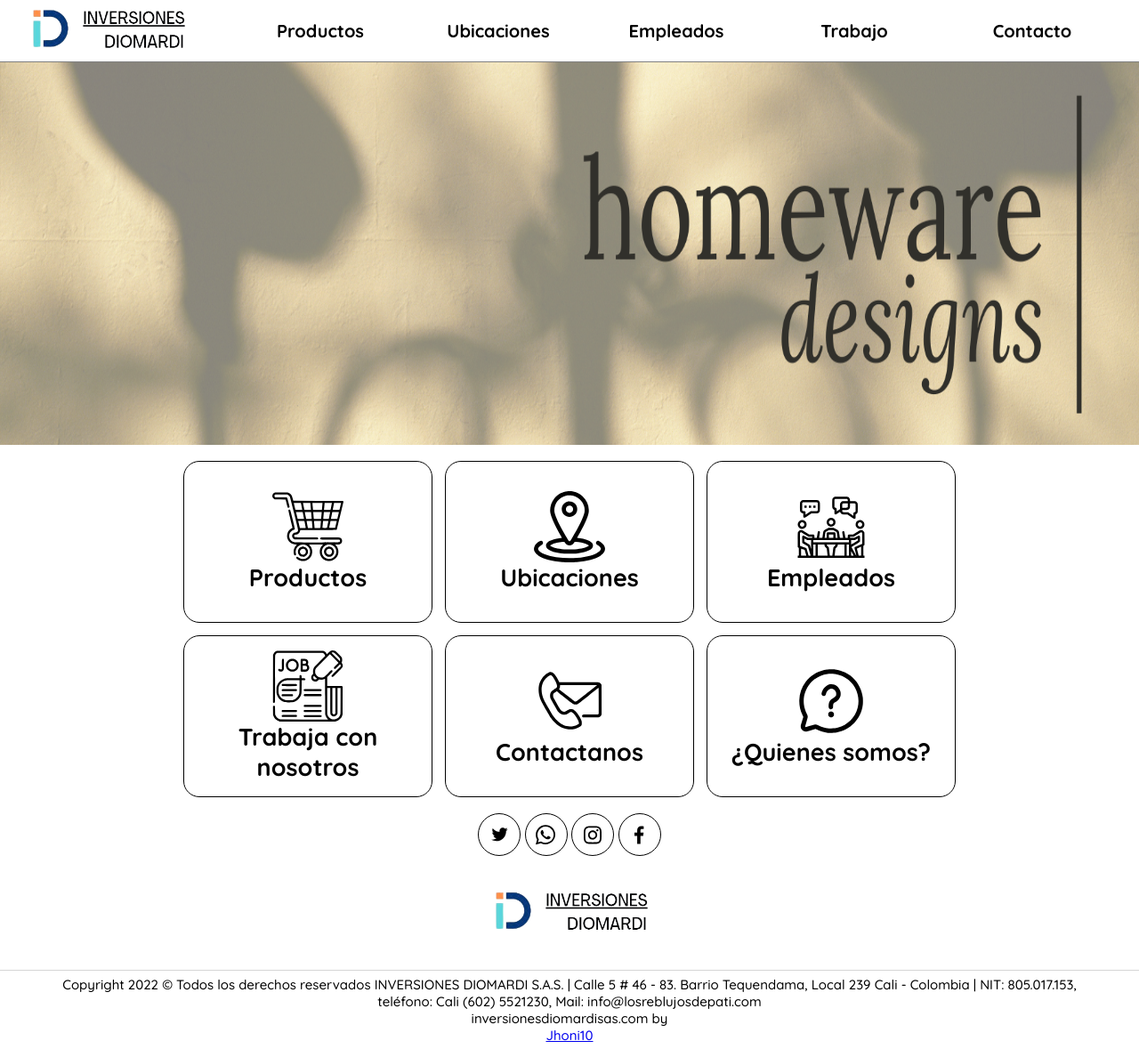
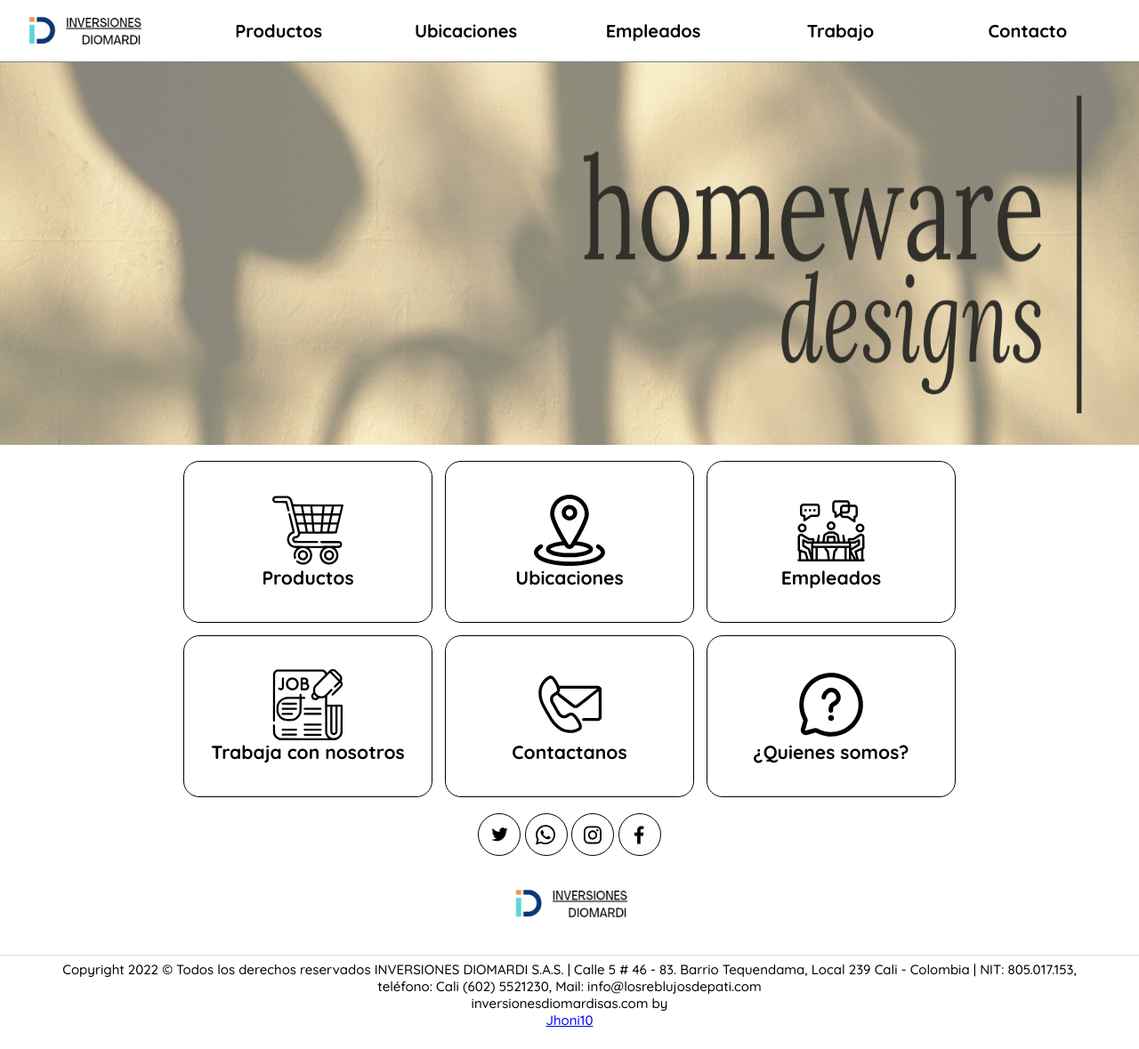
Before and after one commit to Jhonii10/inversiones-diomardi-sas, a plain HTML site: page index.html in a window 1280 px wide. Shown: the whole page at 89% size. Drawn offline with Linux system fonts and the light colour scheme.

Commit message:
cambios hechos el 09-02-2023

```diff
--- a/index.html
+++ b/index.html
@@ -14,6 +14,8 @@
 
 </head>
 <body>
+
+
 <header id="header">
 
   <div class="header-div">
@@ -118,6 +120,7 @@
 
 </section>
 
+<section class="data-test">
 
 <section class="contenido">
 
@@ -238,7 +241,7 @@
 
 </footer>
 
-
+</section>
 </body>
 
 <script src="index.js"></script>
--- a/inicio.css
+++ b/inicio.css
@@ -30,7 +30,7 @@ body
 
 #imagen-nombre-1
 {
-    width: 200px;
+    width: 148px;
 }
 
 #header
@@ -58,6 +58,11 @@ body
     display: flex;
     width: 100%;
 
+}
+
+.imagen-nombre{
+    display: flex;
+    align-items: center;
 }
 
 .imagen-nombre,.navegacion
@@ -309,7 +314,7 @@ body
 
 #imagen-logo-completa
 {
-    width: 200px;
+    width: 147px;
     height: auto;
 }
 
@@ -357,6 +362,12 @@ body
 
 @media only screen and (max-width:571px)
 {
+   .desktop-menu
+   {
+    display: none;
+   }
+
+
 
     #header
     {
@@ -454,12 +465,6 @@ body
     .menu
     {
         display: none;
-    }
-
-
-    #imagen-nombre-1
-    {
-      width: 200px;
     }
 
     .div-contenido-one
@@ -631,6 +636,13 @@ body
 
 
 
+}
 
+@media only screen and (min-width:890px)
+{
+  .desktop-menu
+  {
+  display: none;
+  }
 
 }
--- a/laptos.js
+++ b/laptos.js
@@ -5,6 +5,7 @@
 const menuEmail = document.querySelector('.navbar-email');
 const desktopMenu = document.querySelector('.desktop-menu');
 const shoppingCartContainer = document.querySelector('#shoppingCartContainer');
+
 menuEmail.addEventListener('click', toggleDesktopMenu);
 
 function toggleDesktopMenu()
@@ -14,6 +15,7 @@ function toggleDesktopMenu()
   if (!isAsideClosed)
   {
     shoppingCartContainer.classList.add('inactive');
+
   }
 
   desktopMenu.classList.toggle('inactive');
```
Also changed, not shown: contacto.html (+1 -1 lines), README.md.
